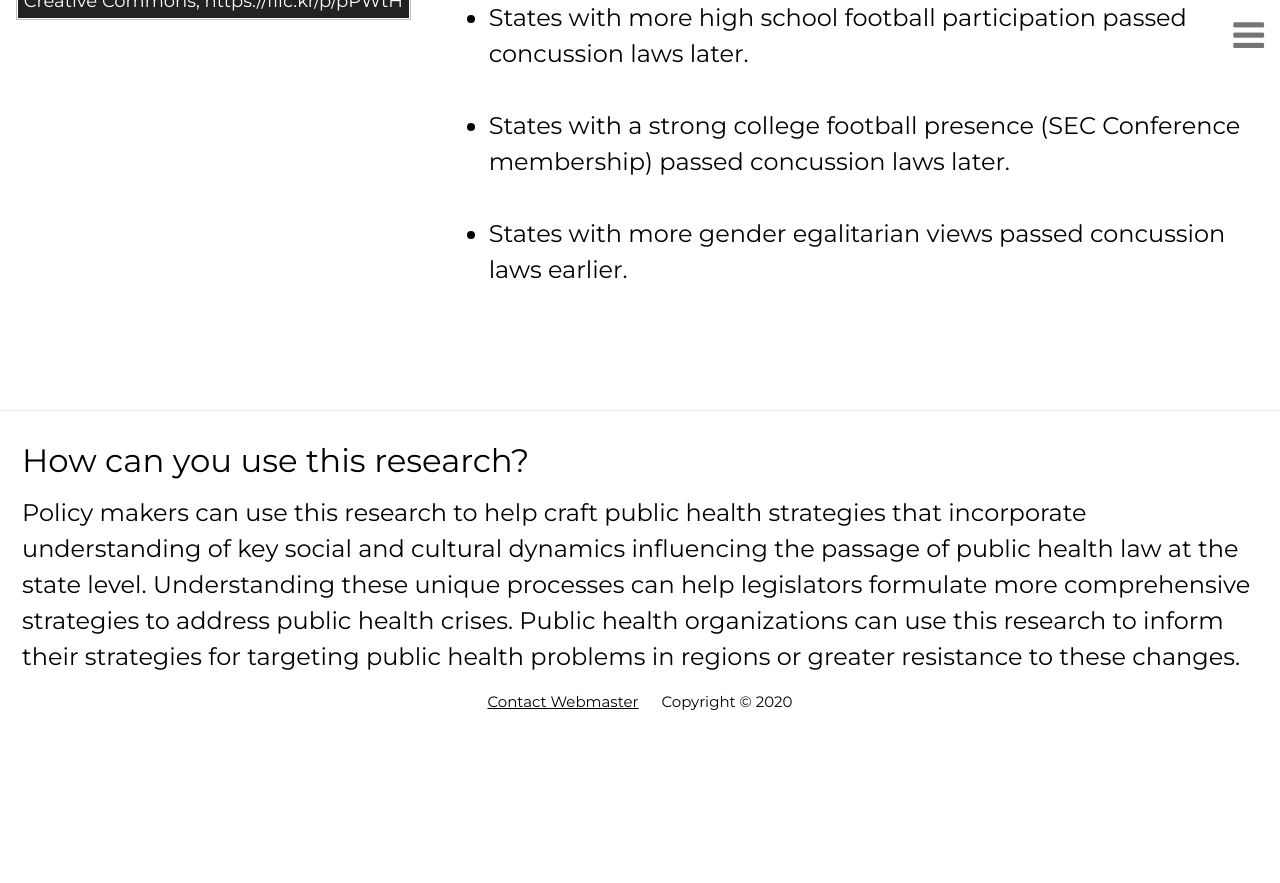
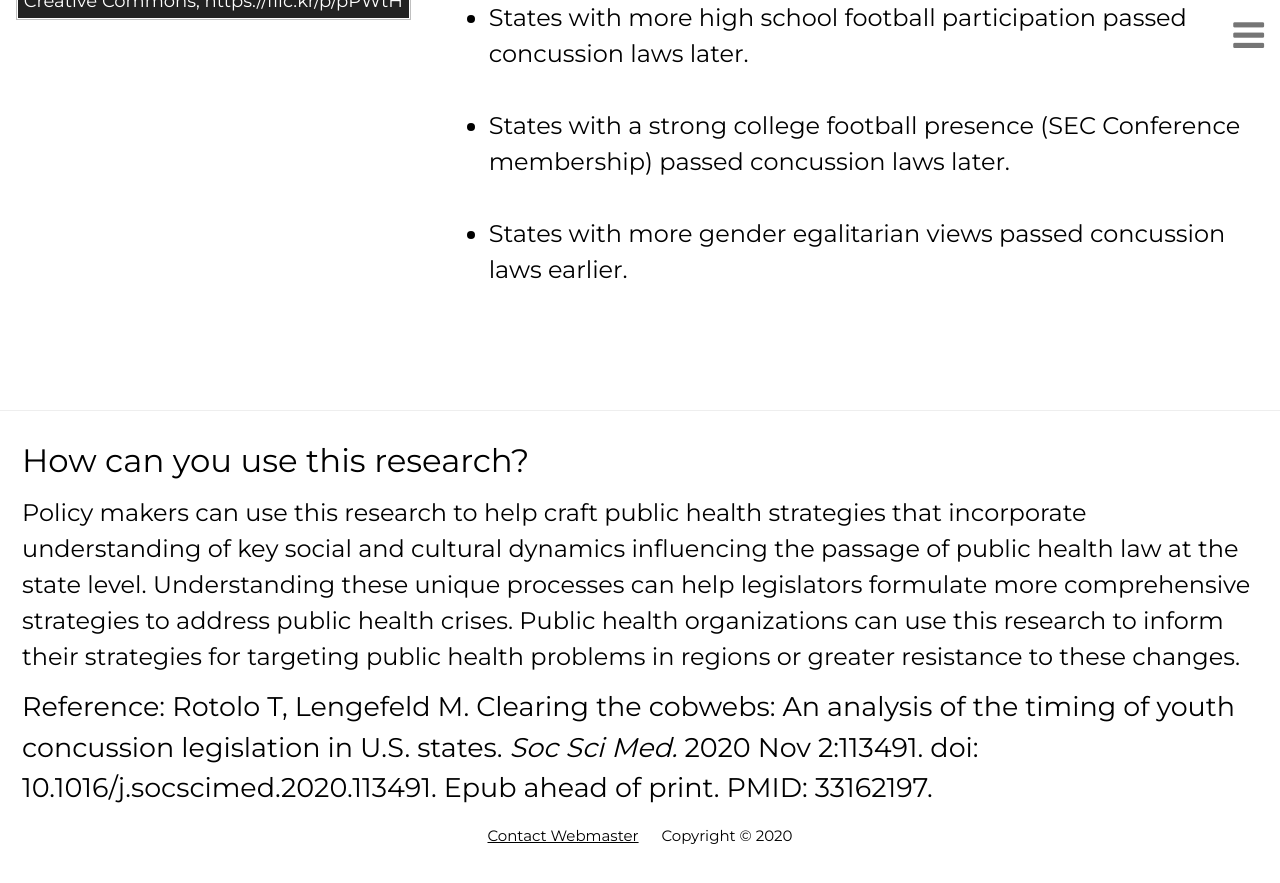
Before and after one commit to resilience1/resilience1.github.io, a Jekyll site: the page built from research/concussion.html, in a window 1280 px wide and 900 px high, scrolled down 1747 px. Shown: the top 883 px of the window. Built offline with Jekyll 4.4.1, drawn with Linux system fonts in a browser that asks for light colours; nearby versions of some CDN libraries; before the commit the page ends 2513 px from its top, so only the background shows below that.

Commit message:
Update concussion.html

```diff
--- a/research/concussion.html
+++ b/research/concussion.html
@@ -245,6 +245,11 @@ title: Concussions & Youth Sports | Michael Lengefeld
 			</h2>
 		</div>
 	</div>
+		<div class="w3-container">
+			<h1>Reference: Rotolo T, Lengefeld M. Clearing the cobwebs: An analysis of the timing of youth concussion legislation in
+					 U.S. states. <i>Soc Sci Med.</i> 2020 Nov 2:113491. doi: 10.1016/j.socscimed.2020.113491. Epub ahead of print. PMID: 33162197.
+					 </h1>
+					 </div>
 	<!-- END PAGE CONTENT -->
 <div class="footer center" style="color:black">
 	  <a href="mailto:mrlengefeld@protonmail.com">Contact Webmaster</a> &emsp;
```
